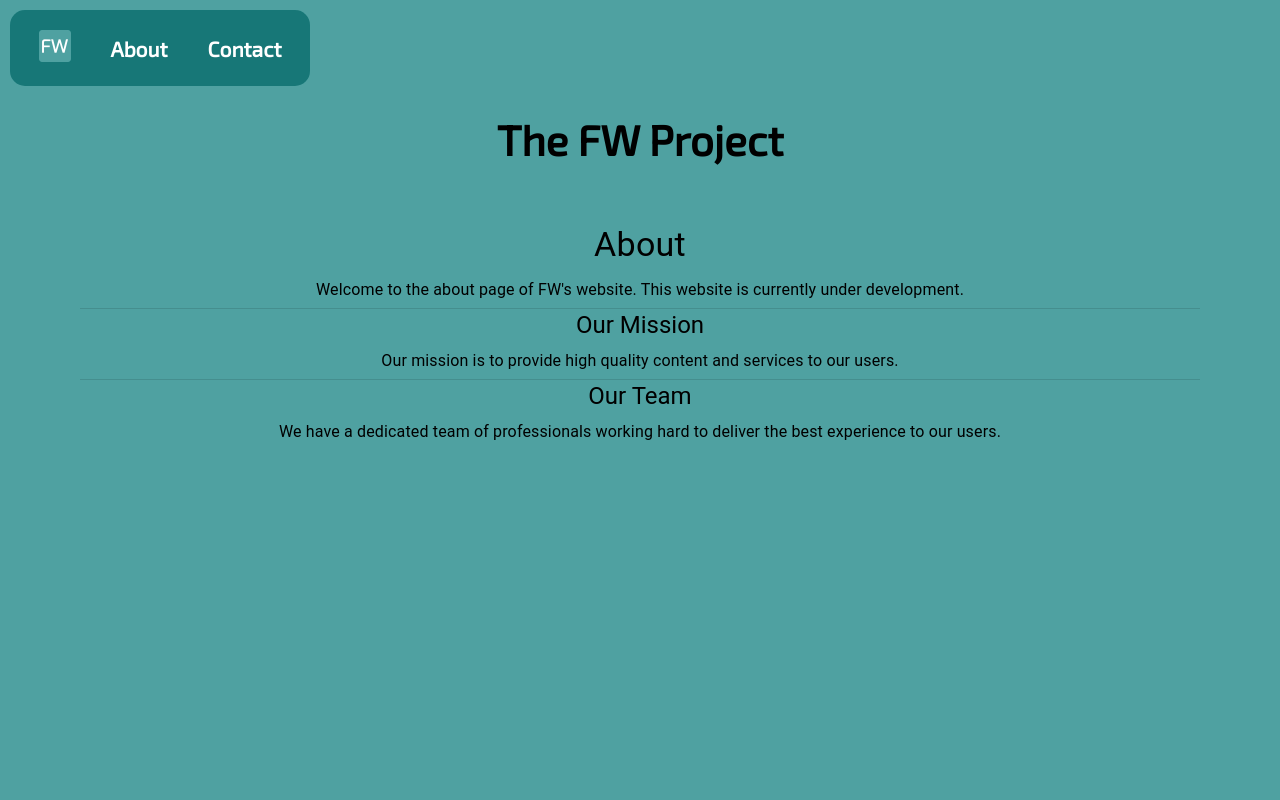
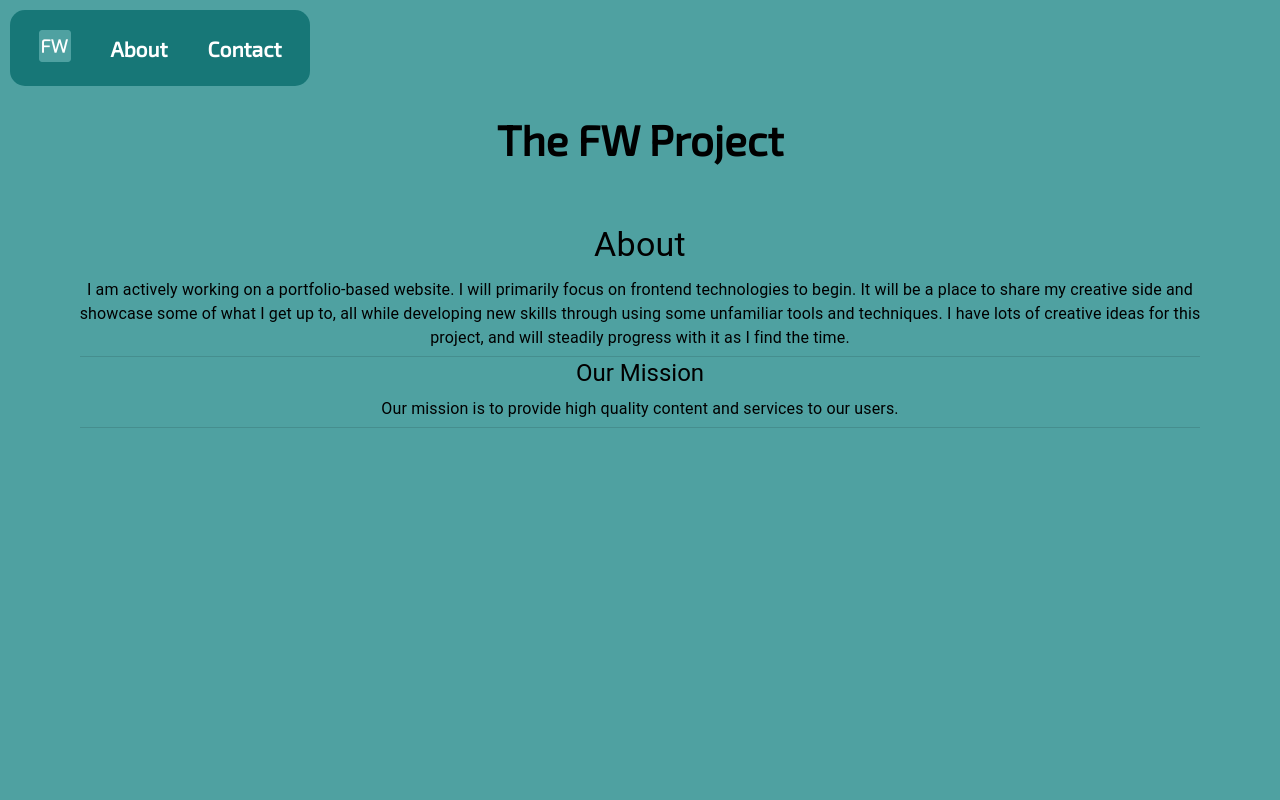
Before and after one commit to flynnWhelehan/website, a React (Create React App) app in the folder website/frontend/: page /about in a window 1280 px wide. Shown: the top 800 px of the page. Built offline with nearby package versions, Linux system fonts and the light colour scheme.

Commit message:
Setup content directory and import to about page.

```diff
--- /dev/null
+++ b/website/frontend/src/content/about/AboutContent.js
@@ -0,0 +1,8 @@
+const aboutContent = {
+    title: "Flynn's about page",
+    intro: "All about FW. Web site in progress...",
+    about: "I am actively working on a portfolio-based website. I will primarily focus on frontend technologies to begin. It will be a place to share my creative side and showcase some of what I get up to, all while developing new skills through using some unfamiliar tools and techniques. I have lots of creative ideas for this project, and will steadily progress with it as I find the time.",
+    mission: "Our mission is to provide high quality content and services to our users.",
+};
+
+export default aboutContent;
--- a/website/frontend/src/pages/About.js
+++ b/website/frontend/src/pages/About.js
@@ -1,6 +1,8 @@
 import React from 'react';
 import { Helmet } from 'react-helmet';
 import { Container, Typography, Box, Divider } from '@mui/material';
+import aboutContent from '../content/about/AboutContent';
+
 
 function About() {
   return (
@@ -11,30 +13,29 @@ function About() {
     >
       <Container>
         <Helmet>
-          <title>Flynn's about page</title>
-          <meta name="All about FW." content="Web site in progress..." />
+          <title>{aboutContent.title}</title>
+          <meta name="All about FW." content={aboutContent.intro} />
         </Helmet>
+
         <Box my={4}>
           <Typography variant="h4" component="h1" gutterBottom>
             About
           </Typography>
           <Typography variant="body1" gutterBottom>
-            Welcome to the about page of FW's website. This website is currently under development.
+            {aboutContent.about}
           </Typography>
+
           <Divider variant="middle" />
+
           <Typography variant="h5" component="h2" gutterBottom>
             Our Mission
           </Typography>
           <Typography variant="body1" gutterBottom>
-            Our mission is to provide high quality content and services to our users.
+            {aboutContent.mission}
           </Typography>
+
           <Divider variant="middle" />
-          <Typography variant="h5" component="h2" gutterBottom>
-            Our Team
-          </Typography>
-          <Typography variant="body1" gutterBottom>
-            We have a dedicated team of professionals working hard to deliver the best experience to our users.
-          </Typography>
+
         </Box>
       </Container>
     </Box>
```
